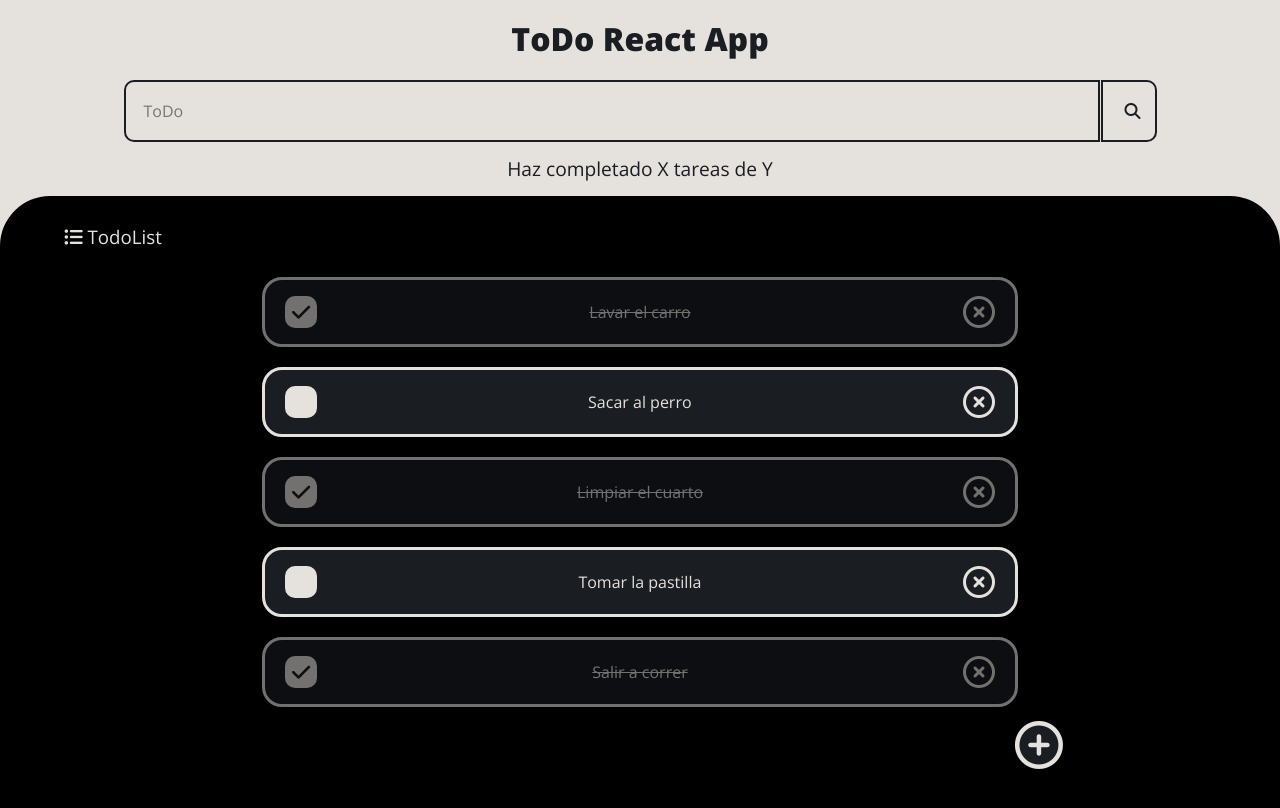
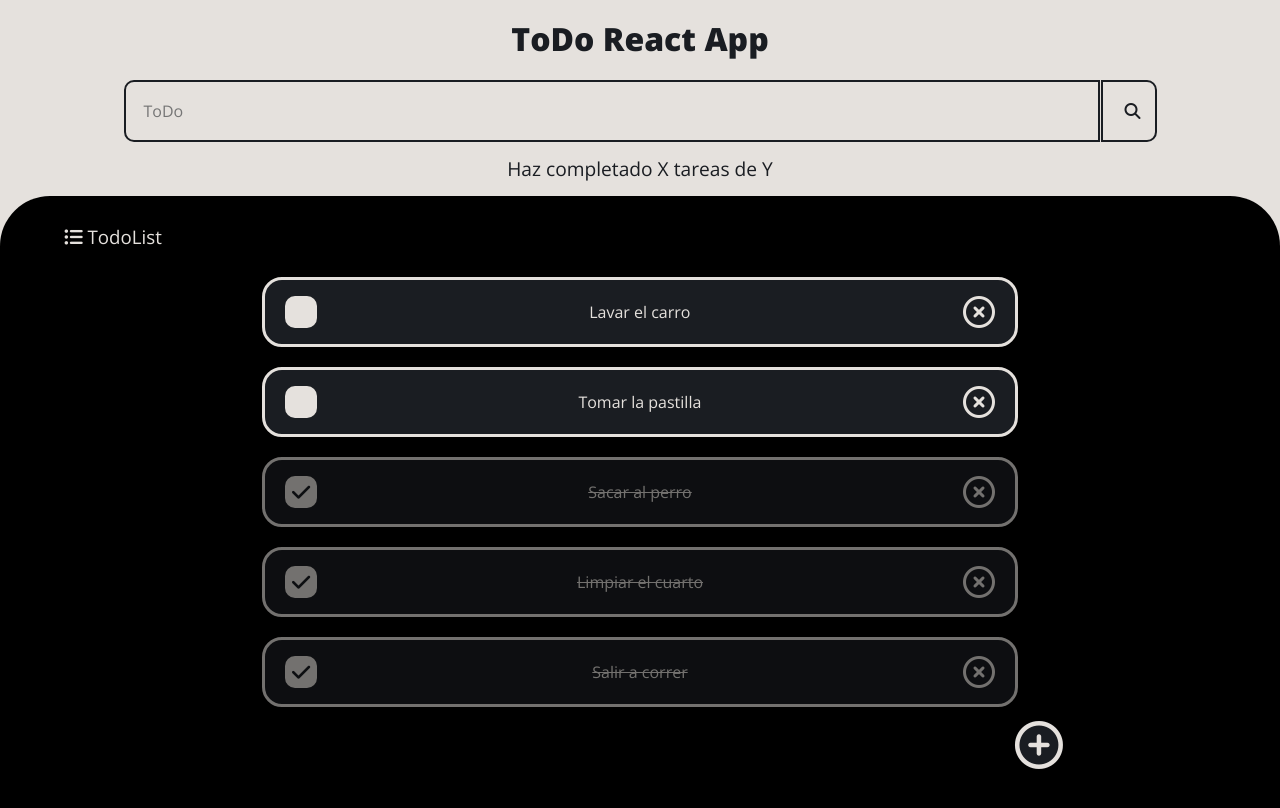
Before and after one commit to frangardev/todo-react-app, a React (Create React App) app: page / in a window 1280 px wide. Shown: the top 808 px of the page. Built offline with nearby package versions, Linux system fonts and the light colour scheme.

Commit message:
Agregué una función para ordenar los tareas dependiendo si estan completas o no

```diff
--- a/src/App.js
+++ b/src/App.js
@@ -7,12 +7,21 @@ import {CreateTodoButton} from './CreateTodoButton'
 import {TodoItem} from './TodoItem'
 
 let todos = [
-  {text: "Lavar el carro", complete: true},
-  {text: "Sacar al perro", complete: false},
+  {text: "Lavar el carro", complete: false},
+  {text: "Sacar al perro", complete: true},
   {text: "Limpiar el cuarto", complete: true},
   {text: "Tomar la pastilla", complete: false},
   {text: "Salir a correr", complete: true},
 ]
+const orderTodos = (todo) =>{
+  const todoComplete = todo.filter(item => item.complete)
+  const todoIncomplete = todo.filter(item => !item.complete)
+
+  const rta = []
+  rta.push(...todoIncomplete, ...todoComplete)
+  return rta
+}
+const todoList = orderTodos(todos)
 
 function App(props) {
   return (
@@ -24,7 +33,7 @@ function App(props) {
 
      <TodoList>
        <h3 className="todo-list__title"> <span><i className="fas fa-list-ul"></i></span> TodoList</h3>
-        {todos.map(todo => (
+        {todoList.map(todo => (
           <TodoItem key={todo.text} complete={todo.complete} text={todo.text}/>
         ))}
      </TodoList>
--- a/src/TodoSearch.js
+++ b/src/TodoSearch.js
@@ -2,8 +2,12 @@ import React from "react";
 import './styles/TodoSearch.css'
 
 function TodoSearch(props){
+
+    const [searchValue, setSearchValue] = React.useState('')
+
     const onSearchValueChange = (event) =>{
         console.log(event.target.value);
+        setSearchValue(event.target.value)
     }
     return(
         <div className="search__container">
@@ -11,11 +15,13 @@ function TodoSearch(props){
             className="search"
             type="text"
             placeholder="ToDo"
+            value={searchValue}
             onChange={onSearchValueChange}
         ></input>
          <button className="search__button">
              <i className=" search__icon fas fa-search"></i>
         </button>
+        <p className="me-borras-pendejo">{searchValue}</p>
        </div>
     )
 }
--- a/src/styles/TodoItem.css
+++ b/src/styles/TodoItem.css
@@ -33,7 +33,7 @@
 }
 @media (hover: hover){
     .todo__item__delete:hover{
-        color: rgb(165, 28, 18);
+        color: rgb(110, 31, 25);
     }
 
 }
--- a/src/styles/TodoSearch.css
+++ b/src/styles/TodoSearch.css
@@ -36,3 +36,9 @@
 .search__icon:hover{
     opacity: 1;
 }
+
+.me-borras-pendejo{
+    color: black;
+    position: absolute;
+    top: 20px;
+}
```
